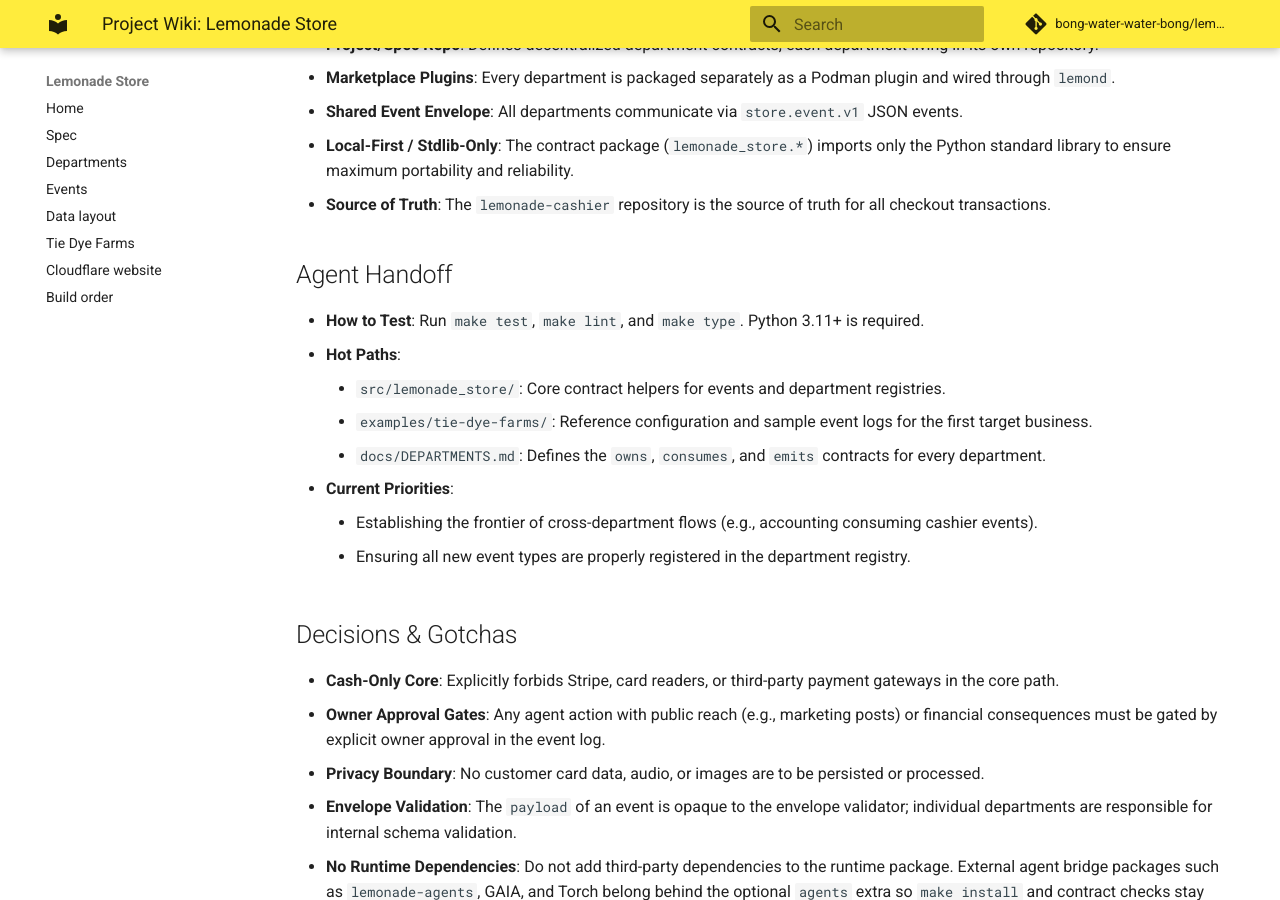
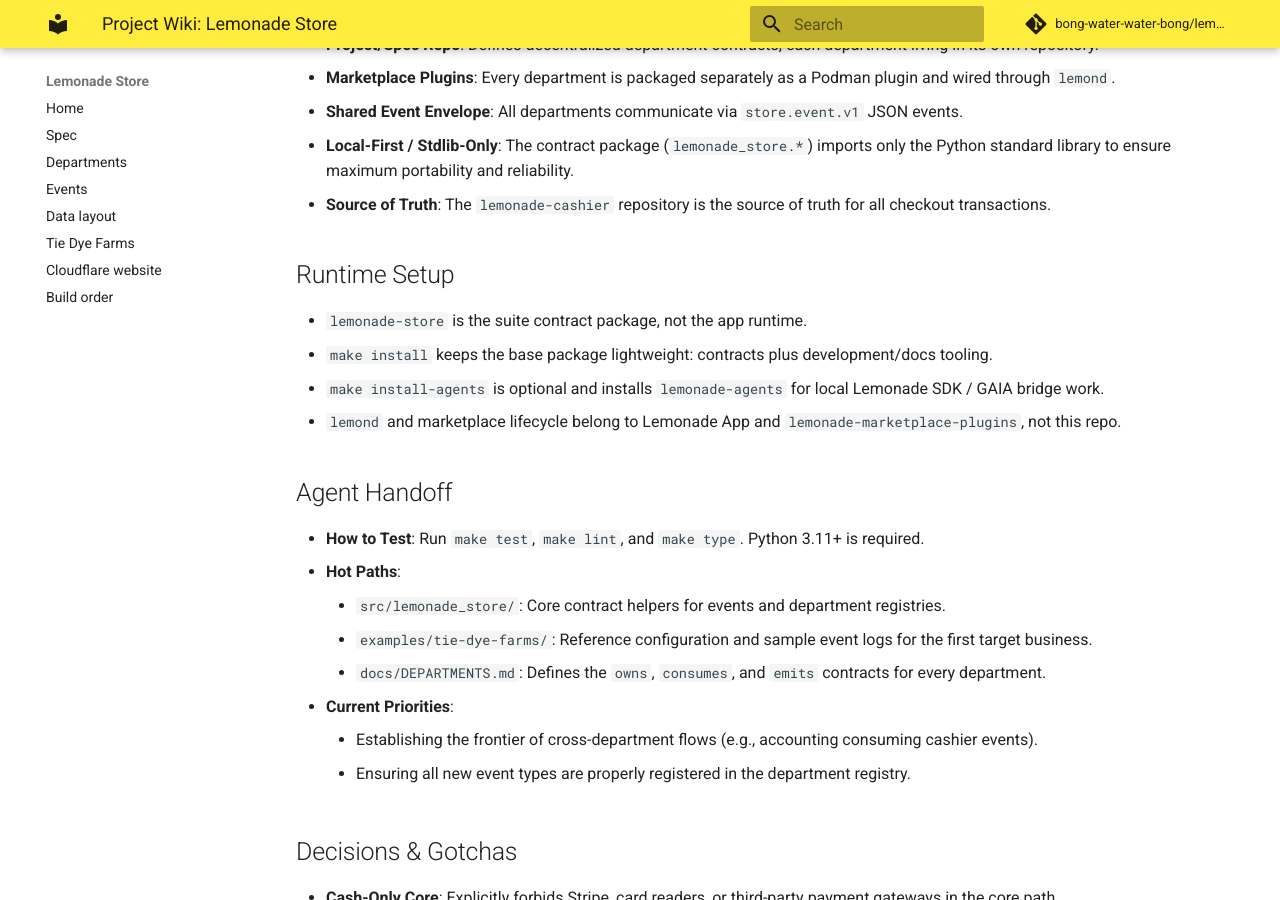
Before and after one commit to bong-water-water-bong/lemonade-store, an MkDocs documentation site: the page built from docs/wiki/README.md, in a window 1280 px wide and 900 px high, scrolled down 341 px. Built offline with MkDocs 1.6.1 and Material for MkDocs 9.7.7, drawn with Linux system fonts in a browser that asks for light colours; comment, search, counter and statistics services are not loaded.

Commit message:
docs: clarify suite runtime setup

```diff
--- a/docs/wiki/README.md
+++ b/docs/wiki/README.md
@@ -13,6 +13,16 @@ runtime; departments are Podman-packaged plugins.
 - **Shared Event Envelope**: All departments communicate via `store.event.v1` JSON events.
 - **Local-First / Stdlib-Only**: The contract package (`lemonade_store.*`) imports only the Python standard library to ensure maximum portability and reliability.
 - **Source of Truth**: The `lemonade-cashier` repository is the source of truth for all checkout transactions.
+
+## Runtime Setup
+
+- `lemonade-store` is the suite contract package, not the app runtime.
+- `make install` keeps the base package lightweight: contracts plus
+  development/docs tooling.
+- `make install-agents` is optional and installs `lemonade-agents` for
+  local Lemonade SDK / GAIA bridge work.
+- `lemond` and marketplace lifecycle belong to Lemonade App and
+  `lemonade-marketplace-plugins`, not this repo.
 
 ## Agent Handoff
 - **How to Test**: Run `make test`, `make lint`, and `make type`. Python 3.11+ is required.
```
Also changed, not shown: README.md (+12 -1 lines), docs/wiki/runbook.md (+7 -0 lines).
